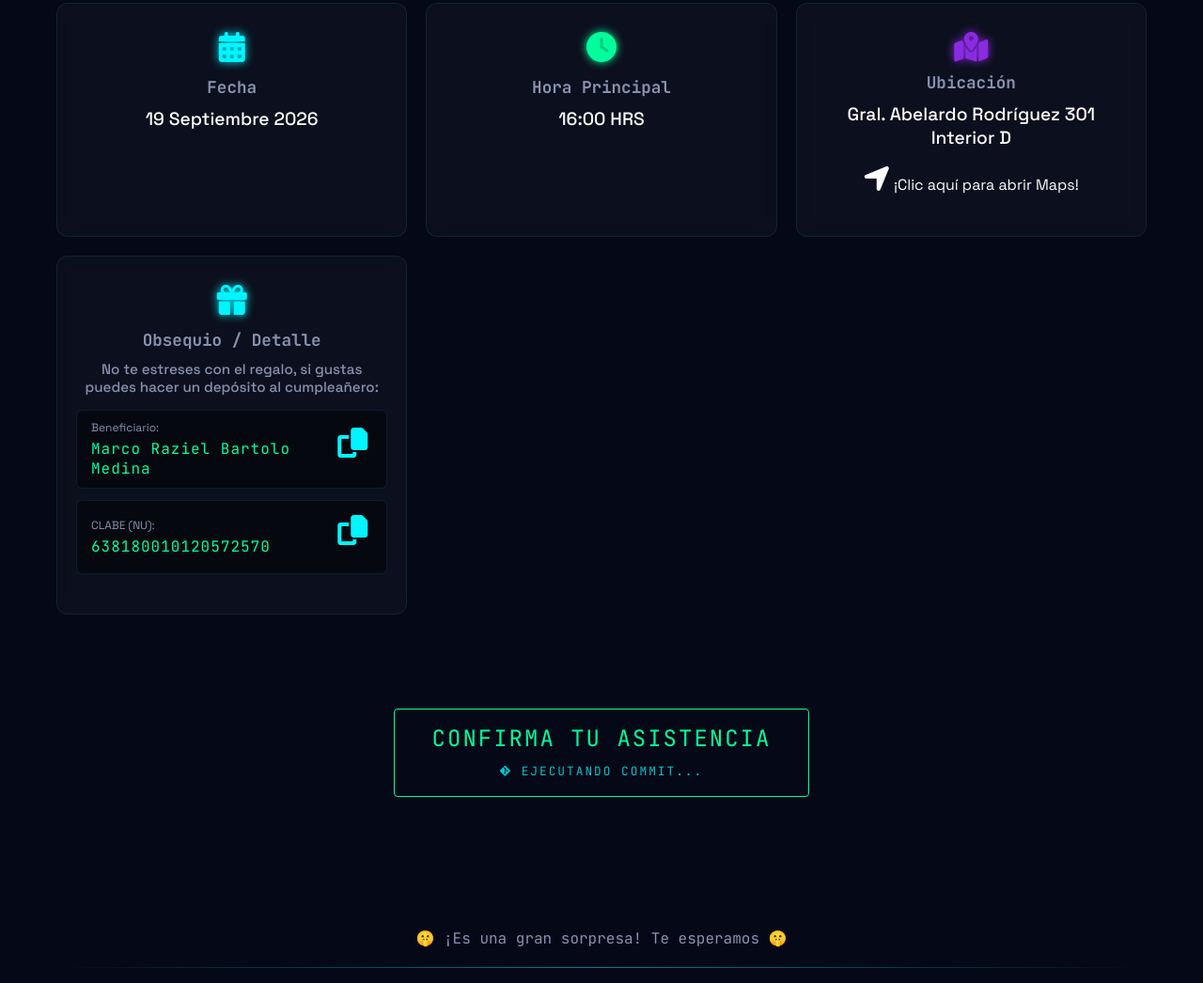
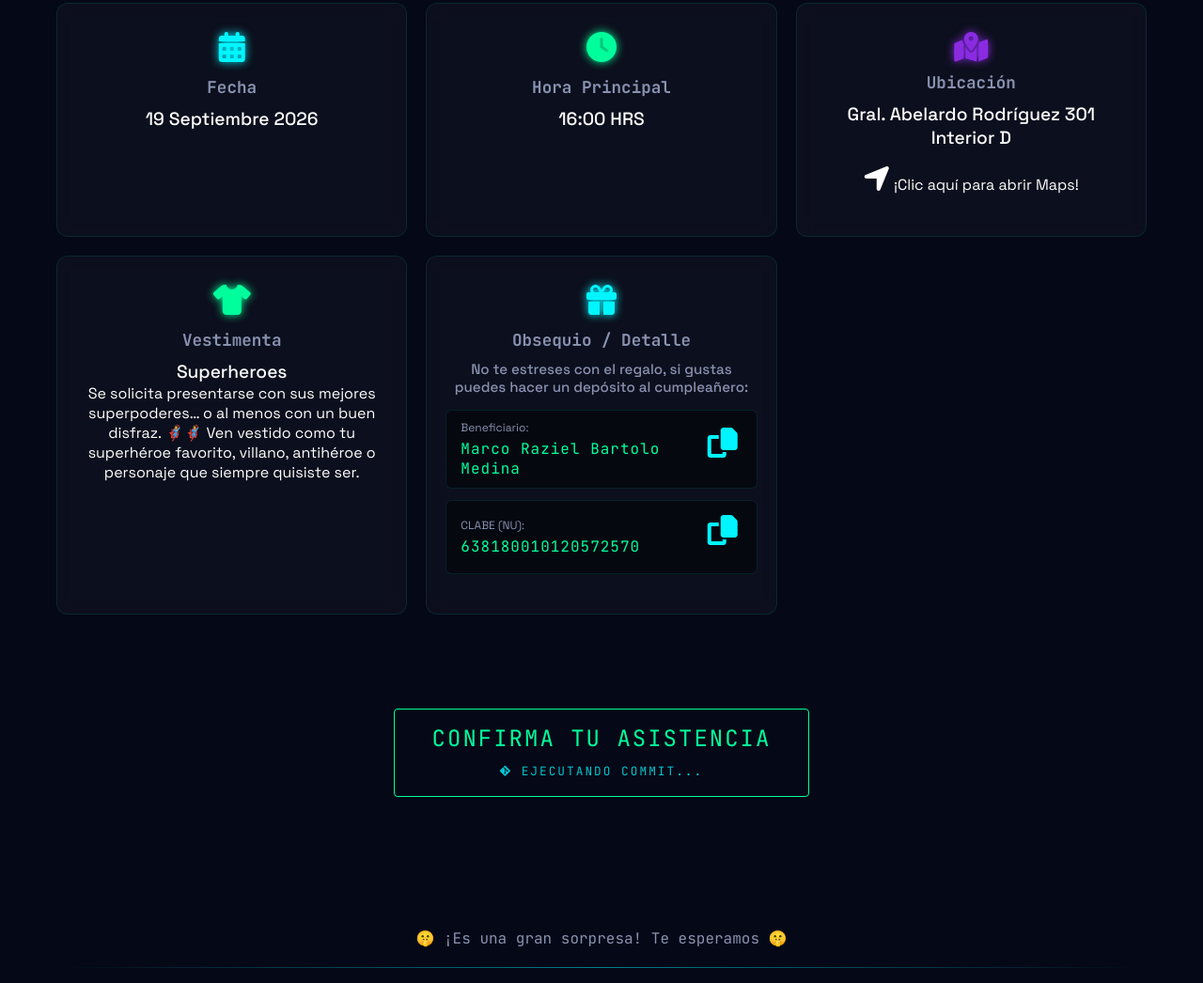
Before and after one commit to israelsorianodonarriaga-eng/for-brutday, a plain HTML site: page index.html in a window 1280 px wide. Shown: the part 1065-2111 px from the top of the page at 94% size. Drawn offline with nearby package versions, Linux system fonts and the light colour scheme; some packages are replaced by stand-ins of ours; a script that the page names is missing.

Commit message:
Se agrega tarjeta de vestimenta y se modifica los valores del script

```diff
--- a/index.html
+++ b/index.html
@@ -81,7 +81,8 @@
           <i class="fas fa-glass-cheers icon-purple" style="font-size: 2.5rem; margin-bottom: 15px;"></i>
           <h3 class="arrival-title">Horario de Recepción</h3>
           <p class="arrival-text">
-            No tenemos un itinerario estricto, pero las puertas estarán abiertas para recibirte a partir de las <strong style="color: var(--cyan);">16:00 HRS (4:00 PM)</strong>.
+            No tenemos un itinerario estricto, pero las puertas estarán abiertas para recibirte a partir de las <strong
+              style="color: var(--cyan);">16:00 HRS (4:00 PM)</strong>.
           </p>
           <p class="subtitle" style="font-size: 0.85rem;">Llega a la hora que gustes, ¡te esperamos con mucho gusto!</p>
         </div>
@@ -126,7 +127,7 @@
           <h4>Hora Principal</h4>
           <p data-config="time"></p>
         </div>
-<!-- Tarjeta de Ubicación Actualizada -->
+        <!-- Tarjeta de Ubicación Actualizada -->
         <div class="card glass map-card" id="map-btn" title="Abrir en Google Maps" style="cursor: pointer;">
           <i class="fas fa-map-marked-alt icon-purple" style="font-size: 2rem; margin-bottom: 10px;"></i>
           <h4>Ubicación</h4>
@@ -136,6 +137,16 @@
           <div class="explicit-map-btn">
             <i class="fas fa-location-arrow pulse-icon"></i> ¡Clic aquí para abrir Maps!
           </div>
+        </div>
+        <div class="card glass">
+          <i class="fas fa-shirt icon-green"></i>
+          <h4>Vestimenta</h4>
+          <p data-config="outfit"></p>
+          <div class="explicit-map-btn">
+            Se solicita presentarse con sus mejores superpoderes… o al menos con un buen disfraz. 🦸‍♀️🦸‍♂️
+            Ven vestido como tu superhéroe favorito, villano, antihéroe o personaje que siempre quisiste ser.
+          </div>
+
         </div>
         <div class="card glass" id="gift-card">
           <i class="fas fa-gift icon-cyan"></i>
--- a/script.js
+++ b/script.js
@@ -8,6 +8,7 @@ const CONFIG = {
     date: "2026-09-19T20:00:00",        // Fecha del evento (ISO)
     displayDate: "19 Septiembre 2026",   // Fecha a mostrar en UI
     time: "16:00 HRS",
+    outfit: "Superheroes",
    location: "Gral. Abelardo Rodríguez 301 Interior D", // Texto de ubicación
     mapsUrl: "https://maps.app.goo.gl/PwHiCsQFpyymqFBp9",  // Búsqueda para la URL de Maps
     whatsappNum: "527223957638",        // Tu número con código de país (sin +)
```
